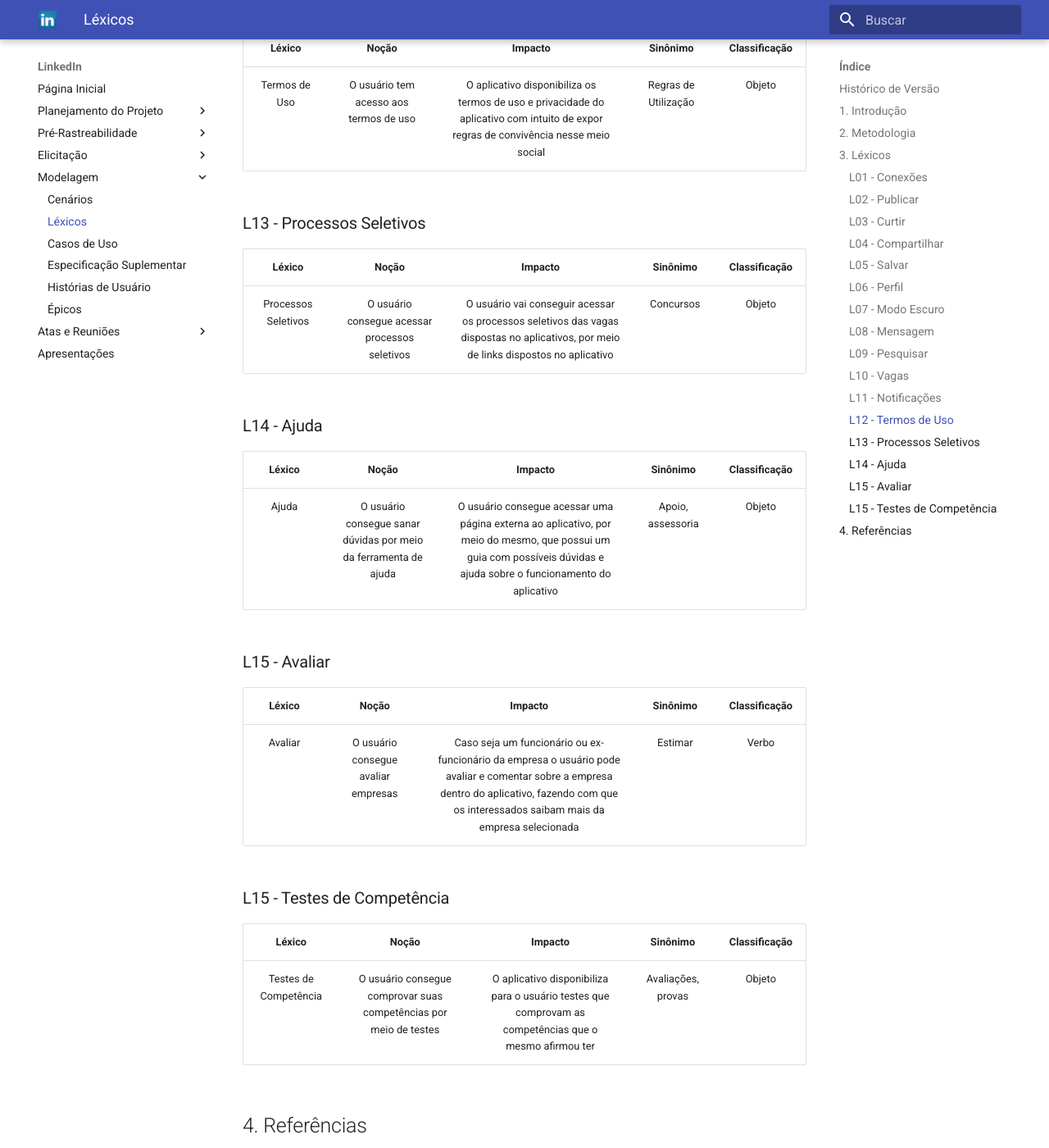
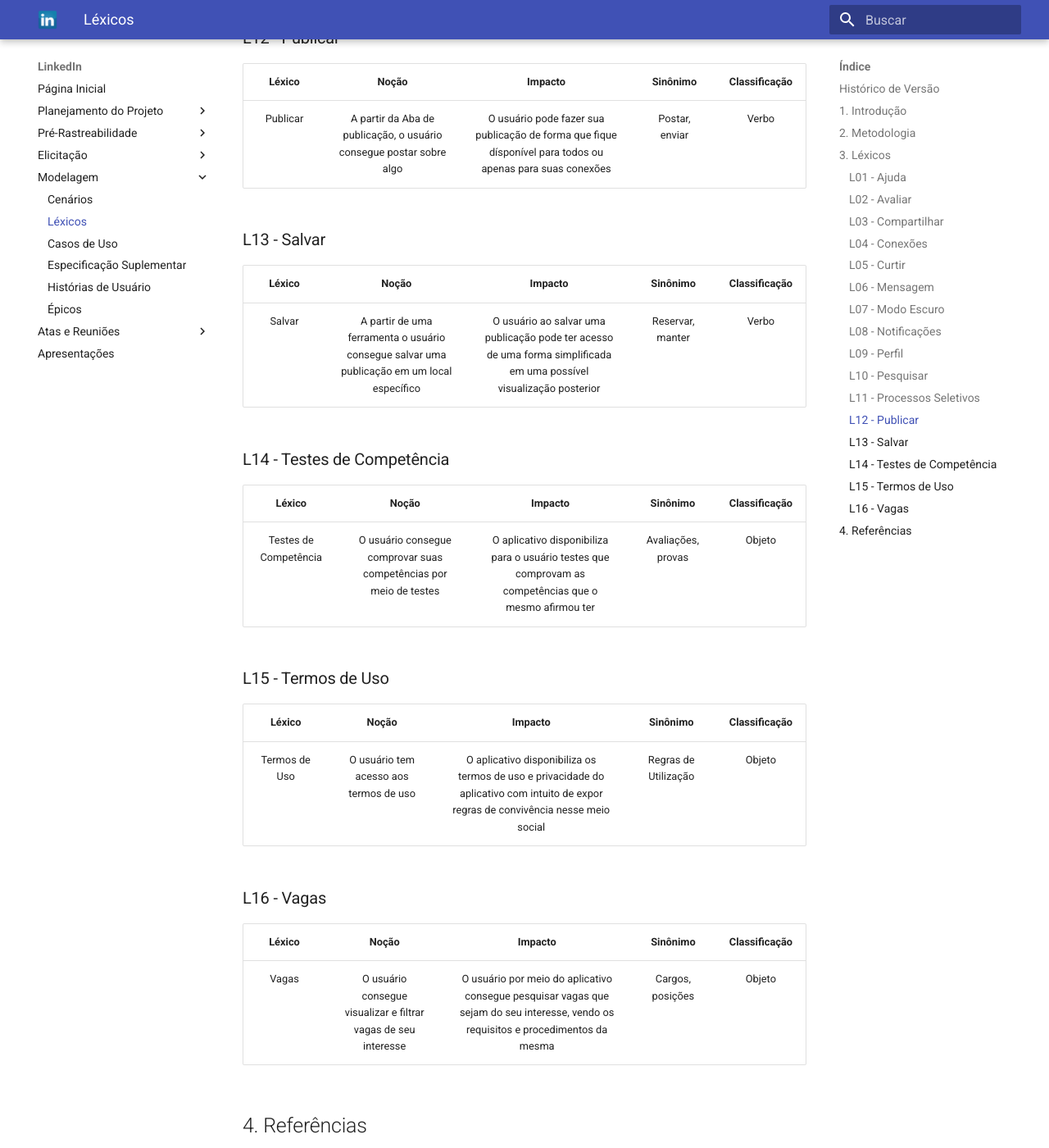
Before and after one commit to Requisitos-de-Software/2022.2-LinkedIn, an MkDocs documentation site: the page built from docs/modelagem/lexicos.md, in a window 1280 px wide and 1400 px high, scrolled down 4027 px. Shown: the whole window at 82% size. Built offline with MkDocs 1.6.1 and Material for MkDocs 9.7.7, drawn with Linux system fonts in a browser that asks for light colours; some of the changed text lies outside the part shown.

Commit message:
ordenando léxico e alterando tempo de resposta de servidor

```diff
--- a/docs/modelagem/lexicos.md
+++ b/docs/modelagem/lexicos.md
@@ -23,41 +23,41 @@
 ## 3. Léxicos
 Segue abaixo os léxicos definidos em ordem de manipução do aplicativo:
 
-### L01 - Conexões
+### L01 - Ajuda
+
+| Léxico | Noção | Impacto |  Sinônimo | Classificação |
+| :---: | :---: | :---: | :---: | :---: |
+| Ajuda | O usuário consegue sanar dúvidas por meio da ferramenta de ajuda | O usuário consegue acessar uma página externa ao aplicativo, por meio do mesmo, que possui um guia com possíveis dúvidas e ajuda sobre o funcionamento do aplicativo | Apoio, assessoria | Objeto |
+
+### L02 - Avaliar
+
+| Léxico | Noção | Impacto |  Sinônimo | Classificação |
+| :---: | :---: | :---: | :---: | :---: |
+| Avaliar | O usuário consegue avaliar empresas | Caso seja um funcionário ou ex-funcionário da empresa o usuário pode avaliar e comentar sobre a empresa dentro do aplicativo, fazendo com que os interessados saibam mais da empresa selecionada | Estimar | Verbo |
+
+### L03 - Compartilhar
+
+| Léxico | Noção | Impacto |  Sinônimo | Classificação |
+| :---: | :---: | :---: | :---: | :---: |
+| Compartilhar | O usuário consegue compartilhar as publicações dentro do aplicativo e em outros aplicativos | Ao compartilhar dentro do aplicativo ficará disponível nas suas atividades que você compartilhou o conteúdo. Em outros aplicativos deve ser feita a integração para seguir o outro sistema | Dividir, distribuir | Verbo |
+
+### L04 - Conexões
 
 | Léxico | Noção | Impacto |  Sinônimo | Classificação |
 | :---: | :---: | :---: | :---: | :---: |
 | Conexões | O usuário consegue se conectar a outro usuário ou empresa | As publicações feitas e curtidas do usuário aparecem no seu feed, pois será interpretado que possui relevância | Vínculos, ligações | Objeto |
 
-### L02 - Publicar
-
-| Léxico | Noção | Impacto |  Sinônimo | Classificação |
-| :---: | :---: | :---: | :---: | :---: |
-| Publicar | A partir da Aba de publicação, o usuário consegue postar sobre algo | O usuário pode fazer sua publicação de forma que fique dísponível para todos ou apenas para suas conexões | Postar, enviar | Verbo |
-
-### L03 - Curtir
+### L05 - Curtir
 
 | Léxico | Noção | Impacto |  Sinônimo | Classificação |
 | :---: | :---: | :---: | :---: | :---: |
 | Curtir | O usuário consegue curtir as publicações como forma de feedback | O número de curtidas ajuda a tornar o conteúdo mais relevante, assim sendo entregue para mais pessoas | Gostar, aprovar | Verbo |
 
-### L04 - Compartilhar
+### L06 - Mensagem
 
 | Léxico | Noção | Impacto |  Sinônimo | Classificação |
 | :---: | :---: | :---: | :---: | :---: |
-| Compartilhar | O usuário consegue compartilhar as publicações dentro do aplicativo e em outros aplicativos | Ao compartilhar dentro do aplicativo ficará disponível nas suas atividades que você compartilhou o conteúdo. Em outros aplicativos deve ser feita a integração para seguir o outro sistema | Dividir, distribuir | Verbo |
-
-### L05 - Salvar
-
-| Léxico | Noção | Impacto |  Sinônimo | Classificação |
-| :---: | :---: | :---: | :---: | :---: |
-| Salvar | A partir de uma ferramenta o usuário consegue salvar uma publicação em um local específico | O usuário ao salvar uma publicação pode ter acesso de uma forma simplificada em uma possível visualização posterior | Reservar, manter | Verbo |
-
-### L06 - Perfil
-
-| Léxico | Noção | Impacto |  Sinônimo | Classificação |
-| :---: | :---: | :---: | :---: | :---: |
-| Perfil | O usuário consegue visualizar e editar seu perfil | O usuário pode escolher os dados que serão expostos, alterar informações e privar os dados que quiser do perfil | Representação | Objeto |
+| Mensagem | Forma de comunicação por texto e voz dentro do próprio aplicativo | O usuário pode mandar mensagens para outros, caso este usuário seja parte de suas conexões | Comunicado, recado | Objeto |
 
 ### L07 - Modo Escuro
 
@@ -65,59 +65,61 @@
 | :---: | :---: | :---: | :---: | :---: |
 | Modo Escuro | O usuário consegue definir a forma de exibição do aplicativo | O usuário pode alternar a exibição do aplicativo entre modo escuro ou modo claro, de acordo com sua preferência | Modo escurecido | Estado |
 
-### L08 - Mensagem
+### L08 - Notificações
 
 | Léxico | Noção | Impacto |  Sinônimo | Classificação |
 | :---: | :---: | :---: | :---: | :---: |
-| Mensagem | Forma de comunicação por texto e voz dentro do próprio aplicativo | O usuário pode mandar mensagens para outros, caso este usuário seja parte de suas conexões | Comunicado, recado | Objeto |
+| Notificações | O usuário é notificado pelo aplicativo | O usuário pode ativar as notificações de determinado perfil ou conteúdo de seu interesse, a fim de facilitar a visualização destes assuntos | Sinalização | Objeto |
 
-### L09 - Pesquisar
+### L09 - Perfil
+
+| Léxico | Noção | Impacto |  Sinônimo | Classificação |
+| :---: | :---: | :---: | :---: | :---: |
+| Perfil | O usuário consegue visualizar e editar seu perfil | O usuário pode escolher os dados que serão expostos, alterar informações e privar os dados que quiser do perfil | Representação | Objeto |
+
+### L10 - Pesquisar
 
 | Léxico | Noção | Impacto |  Sinônimo | Classificação |
 | :---: | :---: | :---: | :---: | :---: |
 | Pesquisar | A partir da ferramenta de pesquisa o usuário consegue achar outros perfis, vagas, publicações | O usuário pode ser mais específico sobre o que deseja encontrar e ver somente pessoas e conteúdos relacionados ao tema | Procurar, buscar | Verbo |
 
-### L10 - Vagas
+### L11 - Processos Seletivos
+
+| Léxico | Noção | Impacto |  Sinônimo | Classificação |
+| :---: | :---: | :---: | :---: | :---: |
+| Processos Seletivos | O usuário consegue acessar processos seletivos | O usuário vai conseguir acessar os processos seletivos das vagas dispostas no aplicativos, por meio de links dispostos no aplicativo | Concursos | Objeto |
+
+### L12 - Publicar
+
+| Léxico | Noção | Impacto |  Sinônimo | Classificação |
+| :---: | :---: | :---: | :---: | :---: |
+| Publicar | A partir da Aba de publicação, o usuário consegue postar sobre algo | O usuário pode fazer sua publicação de forma que fique dísponível para todos ou apenas para suas conexões | Postar, enviar | Verbo |
+
+### L13 - Salvar
+
+| Léxico | Noção | Impacto |  Sinônimo | Classificação |
+| :---: | :---: | :---: | :---: | :---: |
+| Salvar | A partir de uma ferramenta o usuário consegue salvar uma publicação em um local específico | O usuário ao salvar uma publicação pode ter acesso de uma forma simplificada em uma possível visualização posterior | Reservar, manter | Verbo |
+
+### L14 - Testes de Competência
+
+| Léxico | Noção | Impacto |  Sinônimo | Classificação |
+| :---: | :---: | :---: | :---: | :---: |
+| Testes de Competência | O usuário consegue comprovar suas competências por meio de testes | O aplicativo disponibiliza para o usuário testes que comprovam as competências que o mesmo afirmou ter | Avaliações, provas | Objeto |
+
+### L15 - Termos de Uso
+
+| Léxico | Noção | Impacto |  Sinônimo | Classificação |
+| :---: | :---: | :---: | :---: | :---: |
+| Termos de Uso | O usuário tem acesso aos termos de uso | O aplicativo disponibiliza os termos de uso e privacidade do aplicativo com intuito de expor regras de convivência nesse meio social | Regras de Utilização | Objeto |
+
+
+### L16 - Vagas
 
 | Léxico | Noção | Impacto |  Sinônimo | Classificação |
 | :---: | :---: | :---: | :---: | :---: |
 | Vagas | O usuário consegue visualizar e filtrar vagas de seu interesse | O usuário por meio do aplicativo consegue pesquisar vagas que sejam do seu interesse, vendo os requisitos e procedimentos da mesma | Cargos, posições | Objeto |
 
-### L11 - Notificações
-
-| Léxico | Noção | Impacto |  Sinônimo | Classificação |
-| :---: | :---: | :---: | :---: | :---: |
-| Notificações | O usuário é notificado pelo aplicativo | O usuário pode ativar as notificações de determinado perfil ou conteúdo de seu interesse, a fim de facilitar a visualização destes assuntos | Sinalização | Objeto |
-
-### L12 - Termos de Uso
-
-| Léxico | Noção | Impacto |  Sinônimo | Classificação |
-| :---: | :---: | :---: | :---: | :---: |
-| Termos de Uso | O usuário tem acesso aos termos de uso | O aplicativo disponibiliza os termos de uso e privacidade do aplicativo com intuito de expor regras de convivência nesse meio social | Regras de Utilização | Objeto |
-
-### L13 - Processos Seletivos
-
-| Léxico | Noção | Impacto |  Sinônimo | Classificação |
-| :---: | :---: | :---: | :---: | :---: |
-| Processos Seletivos | O usuário consegue acessar processos seletivos | O usuário vai conseguir acessar os processos seletivos das vagas dispostas no aplicativos, por meio de links dispostos no aplicativo | Concursos | Objeto |
-
-### L14 - Ajuda
-
-| Léxico | Noção | Impacto |  Sinônimo | Classificação |
-| :---: | :---: | :---: | :---: | :---: |
-| Ajuda | O usuário consegue sanar dúvidas por meio da ferramenta de ajuda | O usuário consegue acessar uma página externa ao aplicativo, por meio do mesmo, que possui um guia com possíveis dúvidas e ajuda sobre o funcionamento do aplicativo | Apoio, assessoria | Objeto |
-
-### L15 - Avaliar
-
-| Léxico | Noção | Impacto |  Sinônimo | Classificação |
-| :---: | :---: | :---: | :---: | :---: |
-| Avaliar | O usuário consegue avaliar empresas | Caso seja um funcionário ou ex-funcionário da empresa o usuário pode avaliar e comentar sobre a empresa dentro do aplicativo, fazendo com que os interessados saibam mais da empresa selecionada | Estimar | Verbo |
-
-### L15 - Testes de Competência
-
-| Léxico | Noção | Impacto |  Sinônimo | Classificação |
-| :---: | :---: | :---: | :---: | :---: |
-| Testes de Competência | O usuário consegue comprovar suas competências por meio de testes | O aplicativo disponibiliza para o usuário testes que comprovam as competências que o mesmo afirmou ter | Avaliações, provas | Objeto |
 
 ## 4. Referências
 
```
Also changed, not shown: docs/elicitacao/brainstorm.md (+1 -1 lines).
